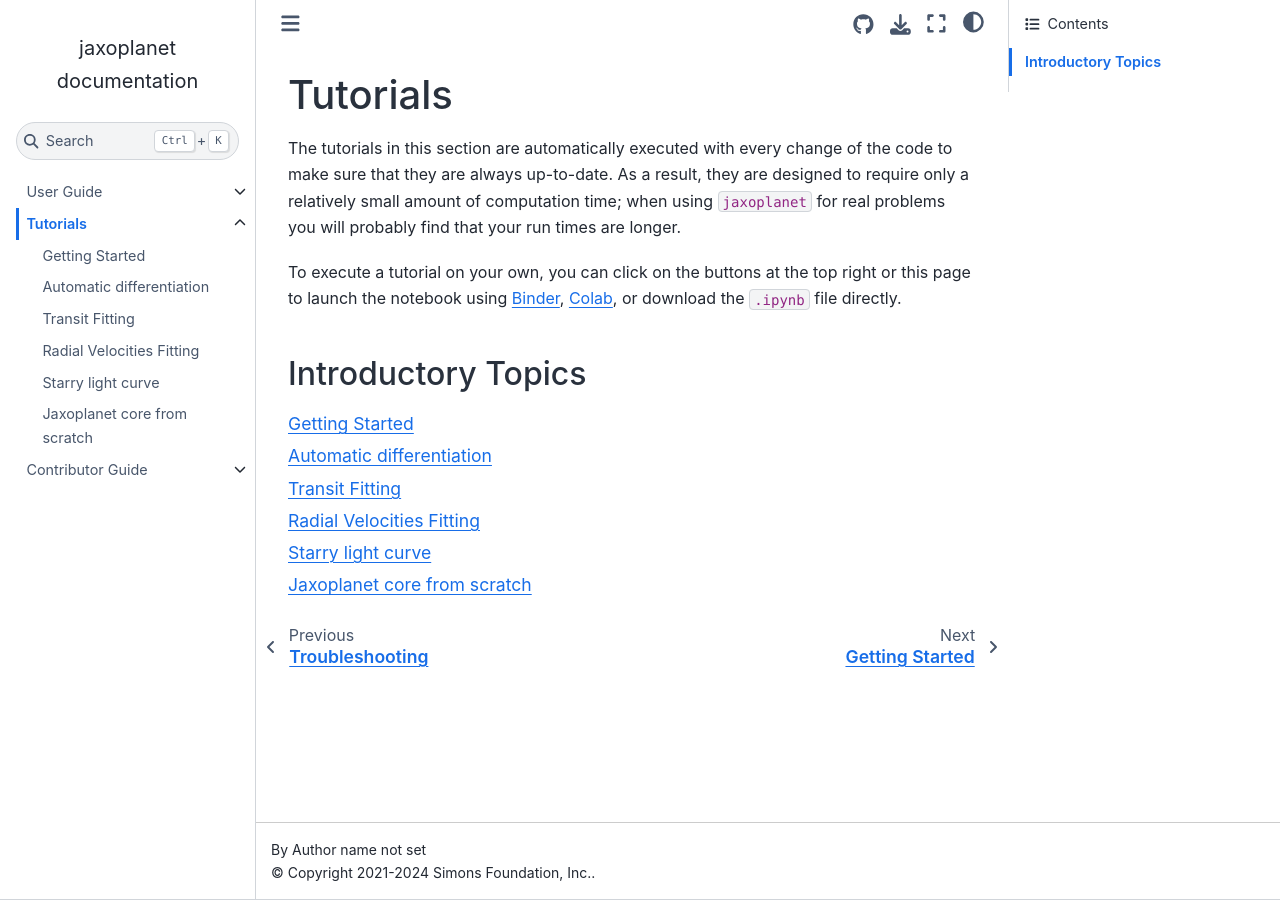
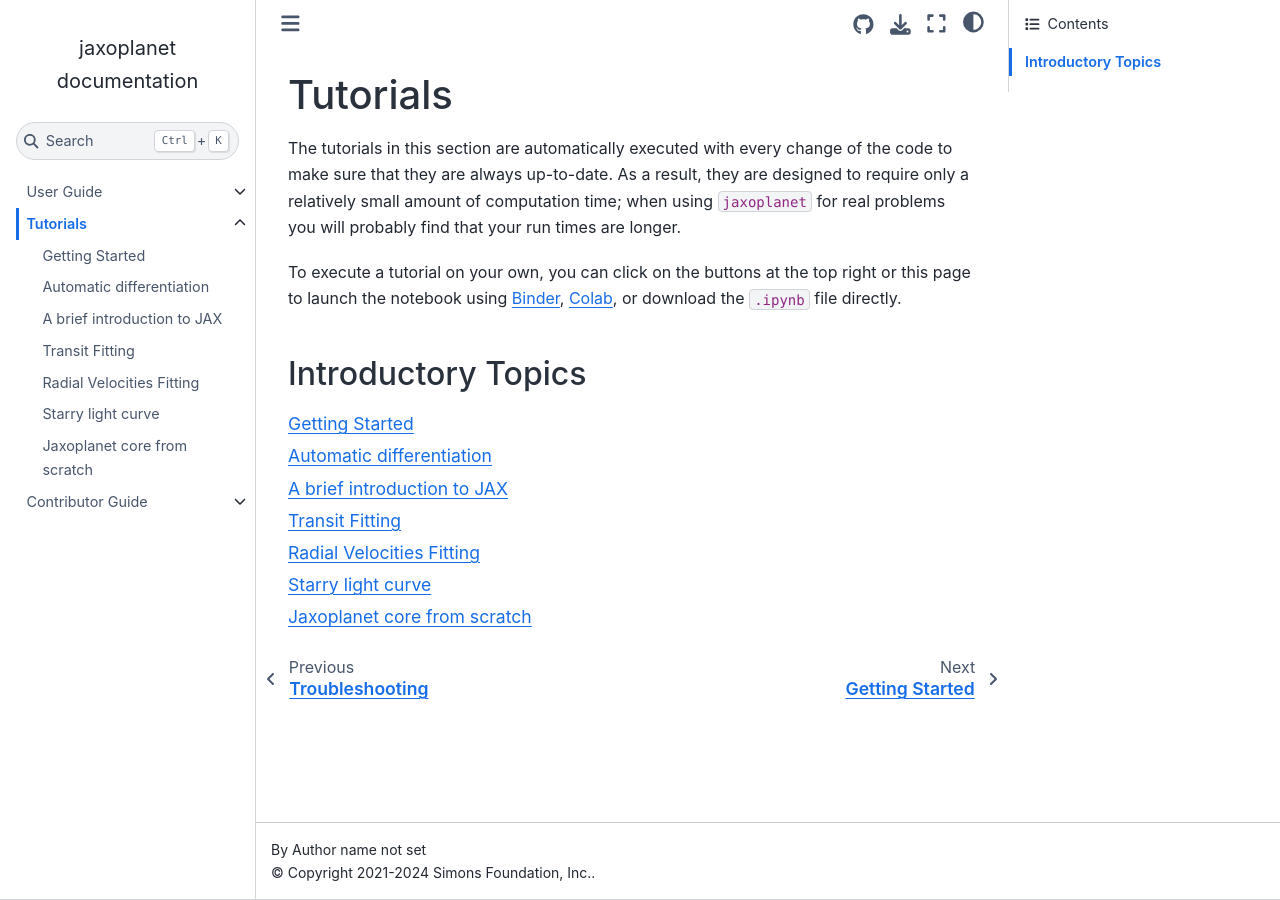
Before and after one commit to exoplanet-dev/jaxoplanet, a Sphinx documentation site: the page built from docs/tutorials.md, in a window 1280 px wide. Built offline with Sphinx 7.4.7 and the Sphinx Book theme 1.1.4, drawn with Linux system fonts in a browser that asks for light colours; the version number could not be read and is left out.

Commit message:
Add tutorial introducing JAX (#167)
* Add introduction to JAX

* [pre-commit.ci] auto fixes from pre-commit.com hooks

for more information, see https://pre-commit.ci

* Add myst cross-references

* [pre-commit.ci] auto fixes from pre-commit.com hooks

for more information, see https://pre-commit.ci

* Add out-of-bounds indexing & type hints

- Add a brief section on out-of-bounds indexing
- Complete type hints of several functions

---------

Co-authored-by: pre-commit-ci[bot] <66853113+pre-commit-ci[bot]@users.noreply.github.com>

```diff
--- a/docs/tutorials.md
+++ b/docs/tutorials.md
@@ -20,6 +20,7 @@ directly.
 
 tutorials/getting-started.ipynb
 tutorials/autodiff.ipynb
+tutorials/introduction-to-jax.ipynb
 tutorials/transit.ipynb
 tutorials/rv.ipynb
 tutorials/starry.ipynb
```
Also changed, not shown: docs/tutorials/introduction-to-jax.ipynb (added).
